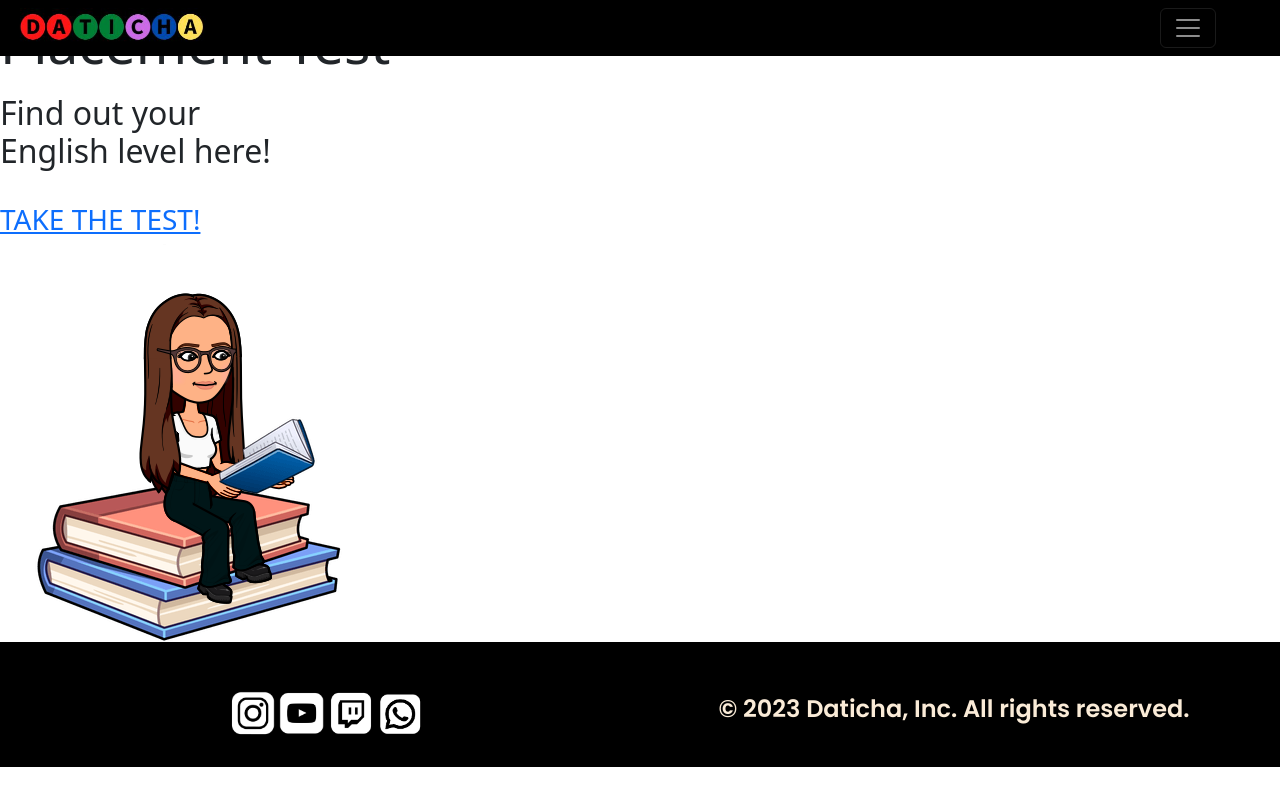
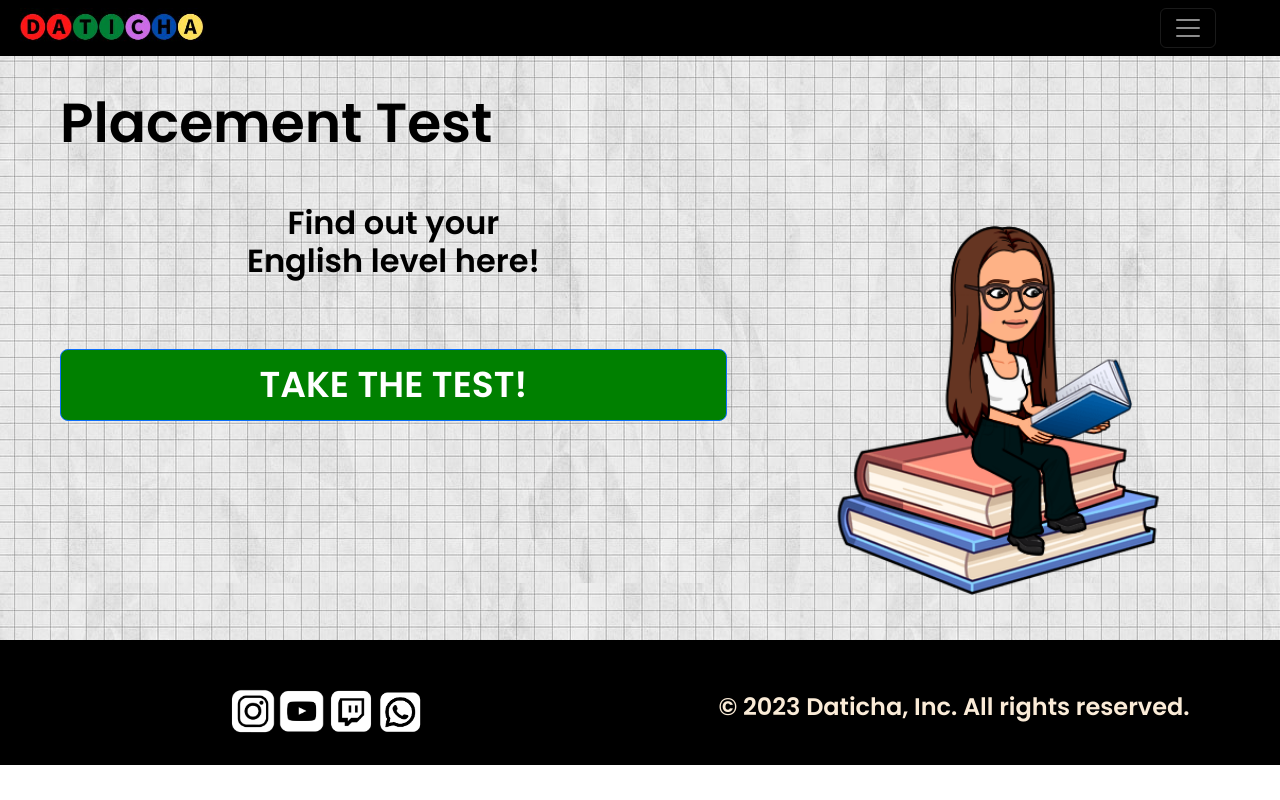
Before and after one commit to gianinafrasca/EntregaFinal_FRASCA, a plain HTML site: page pages/placement_test.html in a window 1280 px wide. Drawn offline with nearby package versions, Linux system fonts and the light colour scheme.

Commit message:
Bootstrap y Css para PLACEMENT TEST

```diff
--- a/css/new.css
+++ b/css/new.css
@@ -22,7 +22,6 @@
     height:40px;
     color: whitesmoke;
 }
-
 
 
 .text-format{
@@ -251,3 +250,14 @@ h1{
 
 
 /* ESTILO PLACEMENT TEST */
+
+h2{
+    padding-top: 30px;
+}
+
+.btn{
+    margin-top: 60px;
+    background-color: green;
+    font-size: 200%;
+    width:100%;
+}
--- a/pages/placement_test.html
+++ b/pages/placement_test.html
@@ -52,27 +52,21 @@
       </nav>
 
 <!-- MAIN CONTENT -->
-    <main class="container4">
-        <div>
-        <h1>Placement Test</h1>
+<main class="content">
+    <h1>Placement Test</h1>
+    <div class="container-fluid text-center centrado">
+        <div class="row">
+        <div class="col-lg-7 adjust">
+            <h2>Find out your </br> English level here!</h2>
+            <a href="https://www.cambridgeenglish.org/test-your-english/general-english/"> <button type="button" class="btn btn-primary btn-lg">TAKE THE TEST!</button></a>
         </div>
+        <div class="col-lg-5 adjust">
+            <img id="photo" src="../media/placement.png" alt="placement">
+        </div>
+        </div>
+    </div>
+</main>
 
-        <div class="layout">
-            <div id="text">
-                <div>
-                    <h2>Find out your </br> English level here!</h2>
-                </div>
-                </br>
-                <div id="button">
-                    <a href="https://www.cambridgeenglish.org/test-your-english/general-english/"> <h3>TAKE THE TEST!</h3> </a>
-                </div>
-            </div>
-
-            <div>
-                <img id="image" src="../media/placement.png" alt="placement">
-            </div>
-        </div>
-    </main>
 
 <!-- FOOTER -->
 <footer class="bg-dark text-center text-white">
```
Also changed, not shown: index.html (+1 -1 lines).
